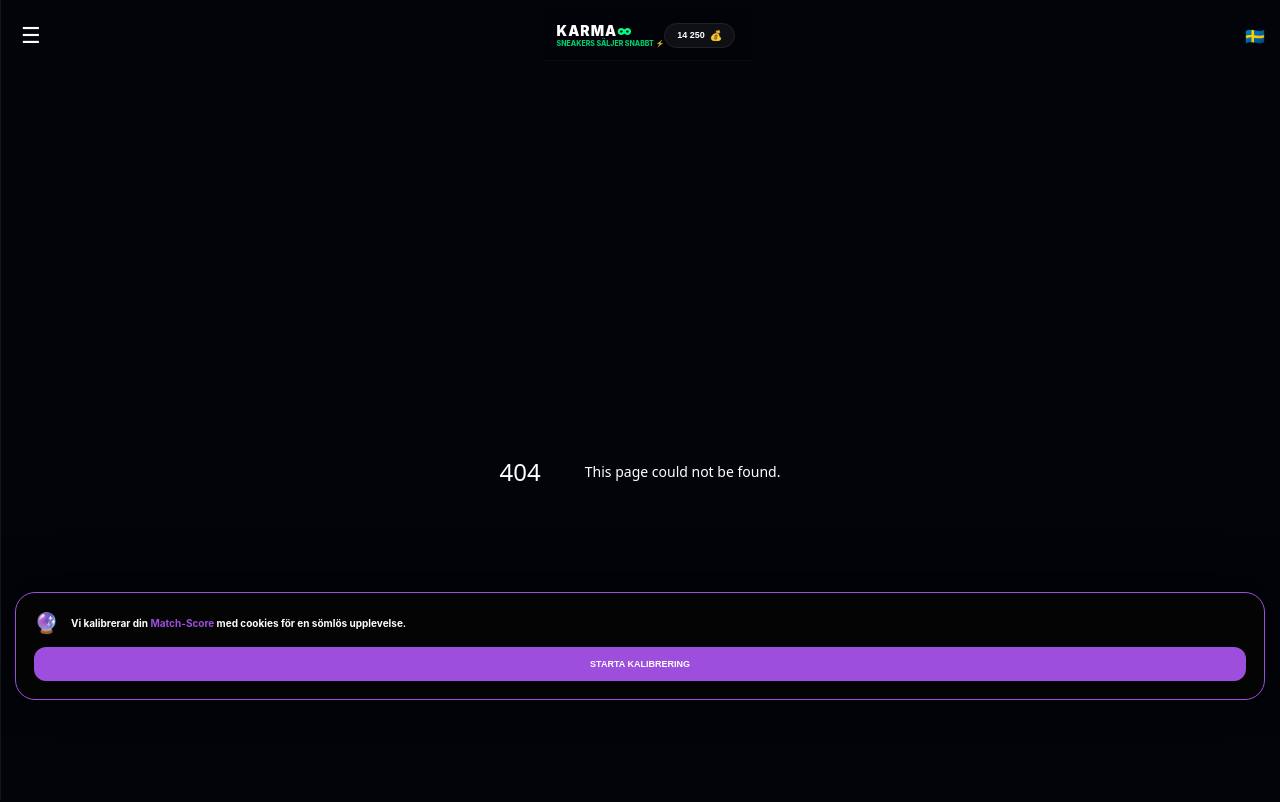
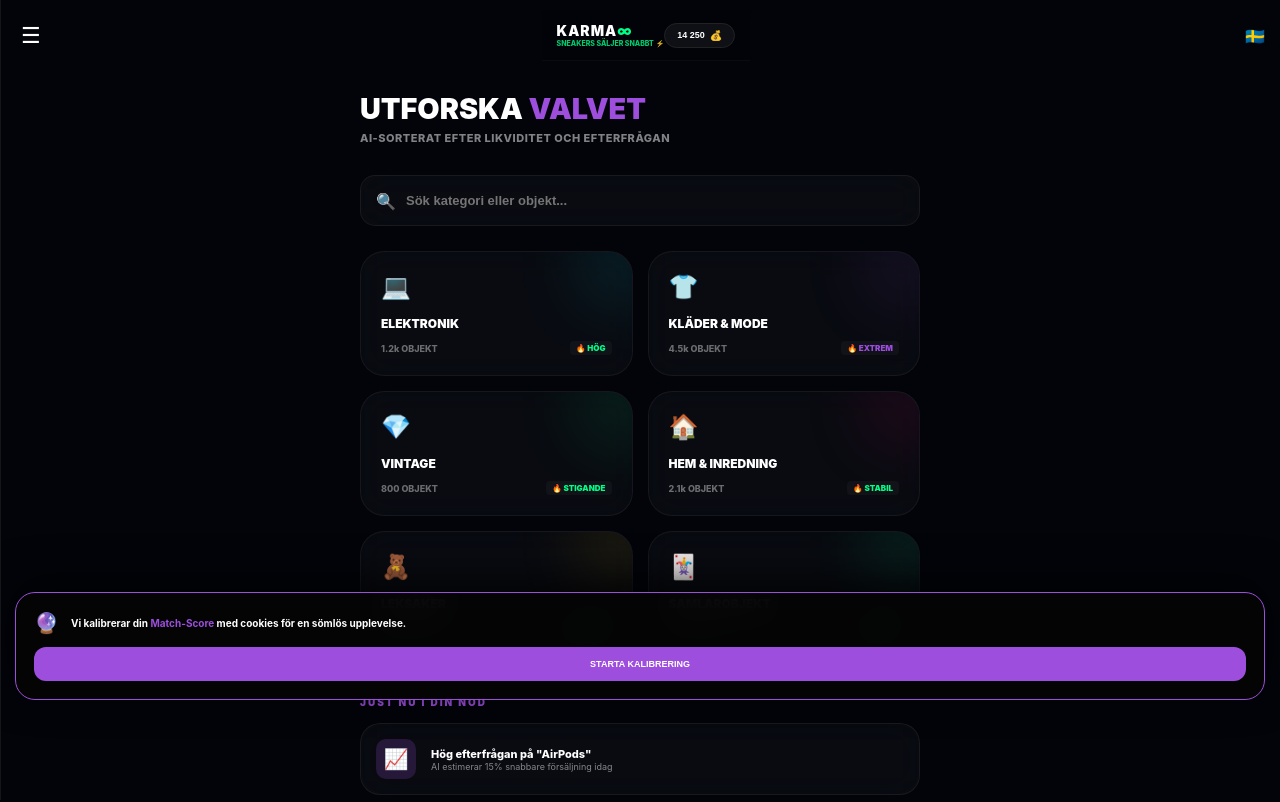
Before and after one commit to gascheckking/marketbeg-appGem, a Next.js app: page /categories in a window 1280 px wide. Before the commit this address had no page. Shown: the top 802 px of the page. Built offline with nearby package versions, Linux system fonts and the light colour scheme.

Commit message:
Create page.tsx

```diff
--- /dev/null
+++ b/app/categories/page.tsx
@@ -0,0 +1,111 @@
+// // app/categories/page.tsx
+"use client";
+import React from 'react';
+import { useRouter } from 'next/navigation';
+
+export default function CategoriesPage() {
+  const router = useRouter();
+
+  const categories = [
+    { id: 'tech', name: 'ELEKTRONIK', icon: '💻', items: '1.2k', heat: 'HÖG', color: '#00f2ff' },
+    { id: 'fashion', name: 'KLÄDER & MODE', icon: '👕', items: '4.5k', heat: 'EXTREM', color: 'var(--neon-purple)' },
+    { id: 'vintage', name: 'VINTAGE', icon: '💎', items: '800', heat: 'STIGANDE', color: 'var(--neon-mint)' },
+    { id: 'home', name: 'HEM & INREDNING', icon: '🏠', items: '2.1k', heat: 'STABIL', color: '#ff007b' },
+    { id: 'toys', name: 'LEKSAKER', icon: '🧸', items: '950', heat: 'STABIL', color: '#ffcc00' },
+    { id: 'collect', name: 'SAMLAROBJEKT', icon: '🃏', items: '320', heat: 'HÖG', color: '#00ffa2' },
+  ];
+
+  return (
+    <div className="page-wrapper" style={{ padding: '20px', animation: 'fadeIn 0.5s ease' }}>
+
+      {/* HEADER ORIENTERING */}
+      <header style={{ marginBottom: '30px' }}>
+        <h1 style={{ fontSize: '1.8rem', fontWeight: 900, margin: 0 }}>UTFORSKA <span style={{ color: 'var(--neon-purple)' }}>VALVET</span></h1>
+        <p style={{ fontSize: '11px', opacity: 0.5, fontWeight: 800, marginTop: '5px', letterSpacing: '0.5px' }}>
+          AI-SORTERAT EFTER LIKVIDITET OCH EFTERFRÅGAN
+        </p>
+      </header>
+
+      {/* SÖKFÄLT (GLASSMORPHISM) */}
+      <div className="glass-card" style={{ padding: '5px 15px', borderRadius: '15px', marginBottom: '25px', display: 'flex', alignItems: 'center' }}>
+        <span style={{ fontSize: '16px', marginRight: '10px' }}>🔍</span>
+        <input
+          type="text"
+          placeholder="Sök kategori eller objekt..."
+          style={{ background: 'transparent', border: 'none', color: '#fff', padding: '12px 0', width: '100%', outline: 'none', fontSize: '13px', fontWeight: 700 }}
+        />
+      </div>
+
+      {/* KATEGORI-GRID */}
+      <div style={{ display: 'grid', gridTemplateColumns: '1fr 1fr', gap: '15px' }}>
+        {categories.map((cat) => (
+          <div
+            key={cat.id}
+            onClick={() => router.push(`/feed?cat=${cat.id}`)}
+            className="glass-card category-card"
+            style={{
+              padding: '20px',
+              borderRadius: '24px',
+              cursor: 'pointer',
+              border: '1px solid rgba(255,255,255,0.05)',
+              position: 'relative',
+              overflow: 'hidden'
+            }}
+          >
+            {/* Glow Effekt i hörnet */}
+            <div style={{
+              position: 'absolute', top: '-20px', right: '-20px',
+              width: '60px', height: '60px', background: cat.color,
+              filter: 'blur(40px)', opacity: 0.2
+            }}></div>
+
+            <div style={{ fontSize: '24px', marginBottom: '15px' }}>{cat.icon}</div>
+            <h3 style={{ fontSize: '12px', fontWeight: 900, margin: '0 0 5px 0' }}>{cat.name}</h3>
+
+            <div style={{ display: 'flex', justifyContent: 'space-between', alignItems: 'center', marginTop: '10px' }}>
+              <span style={{ fontSize: '9px', fontWeight: 800, opacity: 0.4 }}>{cat.items} OBJEKT</span>
+              <span style={{
+                fontSize: '8px',
+                fontWeight: 900,
+                color: cat.heat === 'EXTREM' ? 'var(--neon-purple)' : 'var(--neon-mint)',
+                background: 'rgba(255,255,255,0.03)',
+                padding: '2px 6px',
+                borderRadius: '4px'
+              }}>
+                🔥 {cat.heat}
+              </span>
+            </div>
+          </div>
+        ))}
+      </div>
+
+      {/* TRENDING SECTION (Social Proof) */}
+      <section style={{ marginTop: '40px' }}>
+        <h2 style={{ fontSize: '10px', fontWeight: 900, color: 'var(--neon-purple)', letterSpacing: '2px', marginBottom: '15px' }}>
+          JUST NU I DIN NOD
+        </h2>
+        <div className="glass-card" style={{ padding: '15px', borderRadius: '20px', display: 'flex', alignItems: 'center', gap: '15px' }}>
+          <div style={{ width: '40px', height: '40px', background: 'rgba(157, 78, 221, 0.2)', borderRadius: '10px', display: 'flex', alignItems: 'center', justifyItems: 'center', justifyContent: 'center', fontSize: '20px' }}>📈</div>
+          <div>
+            <p style={{ fontSize: '11px', fontWeight: 800, margin: 0 }}>Hög efterfrågan på "AirPods"</p>
+            <p style={{ fontSize: '9px', opacity: 0.5, margin: 0 }}>AI estimerar 15% snabbare försäljning idag</p>
+          </div>
+        </div>
+      </section>
+
+      <style jsx>{`
+        .category-card {
+          transition: all 0.2s cubic-bezier(0.4, 0, 0.2, 1);
+        }
+        .category-card:active {
+          transform: scale(0.95);
+          background: rgba(255,255,255,0.05);
+        }
+        @keyframes fadeIn {
+          from { opacity: 0; transform: translateY(10px); }
+          to { opacity: 1; transform: translateY(0); }
+        }
+      `}</style>
+    </div>
+  );
+}
```
